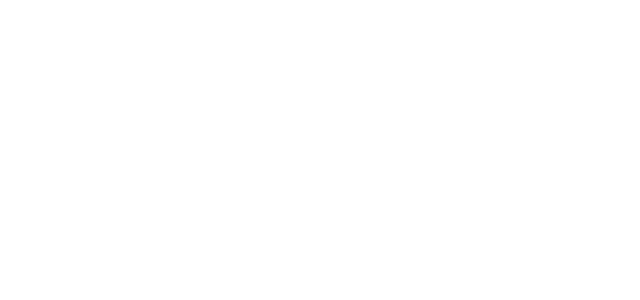
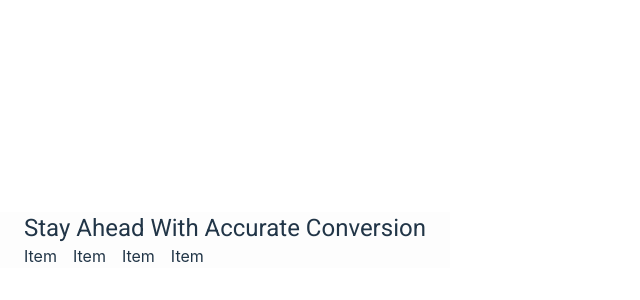
Before and after one commit to geethdev/React-Currency-Converter, a React (Vite) app: page / in a window 1280 px wide. Shown: the part 176-476 px from the top of the page, without its empty margins (0-640 px from the left). Built offline with nearby package versions, Linux system fonts and the light colour scheme.

Commit message:
Refactor App component

```diff
--- a/src/App.jsx
+++ b/src/App.jsx
@@ -1,12 +1,22 @@
-import { useState } from "react";
-import reactLogo from "./assets/react.svg";
-import viteLogo from "/vite.svg";
-import "./App.css";
+import { Button, Container, Grid, Typography } from "@mui/material";
+import InputAmout from "./components/InputAmout";
+import SelectCountry from "./components/SelectCountry";
+import SwitchCurrency from "./components/SwitchCurrency";
 
 function App() {
-  const [count, setCount] = useState(0);
-
-  return <div></div>;
+  return (
+    <Container maxWidth="md" sx={{ background: "#fdfdfd" }}>
+      <Typography variant="h5" sx={{ marginTop: "2rem" }}>
+        Stay Ahead With Accurate Conversion
+      </Typography>
+      <Grid container spacing={2}>
+        <InputAmout />
+        <SelectCountry />
+        <SwitchCurrency />
+        <SelectCountry />
+      </Grid>
+    </Container>
+  );
 }
 
 export default App;
--- /dev/null
+++ b/src/components/InputAmout.jsx
@@ -0,0 +1,6 @@
+import { Button, Container, Grid, Typography } from "@mui/material";
+const InputAmout = () => {
+  return <Grid item> Item </Grid>;
+};
+
+export default InputAmout;
--- /dev/null
+++ b/src/components/SelectCountry.jsx
@@ -0,0 +1,7 @@
+import { Grid } from "@mui/material";
+
+const SelectCountry = () => {
+  return <Grid item>Item</Grid>;
+};
+
+export default SelectCountry;
--- /dev/null
+++ b/src/components/SwitchCurrency.jsx
@@ -0,0 +1,7 @@
+import { Grid } from "@mui/material";
+
+const SwitchCurrency = () => {
+  return <Grid item>Item</Grid>;
+};
+
+export default SwitchCurrency;
```
